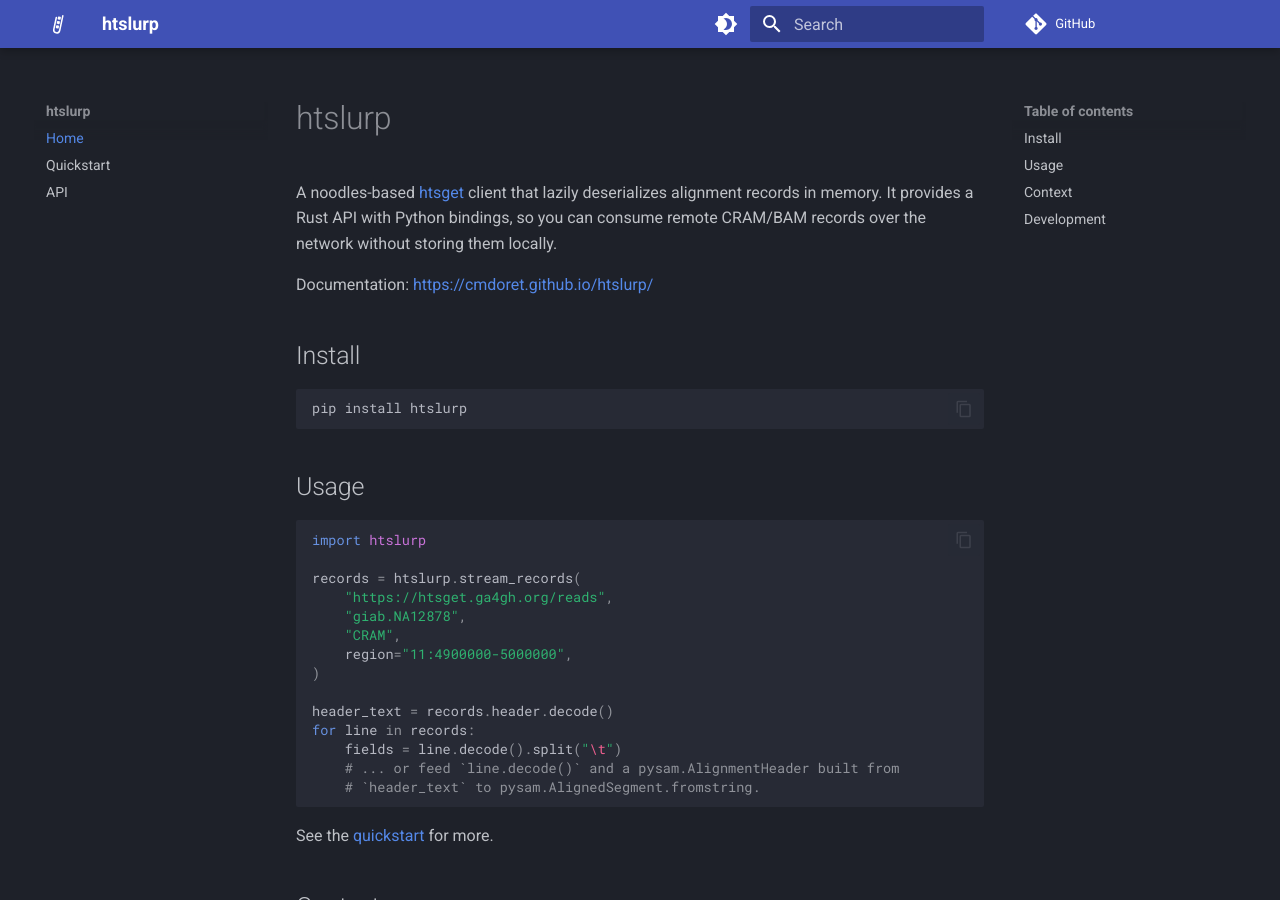
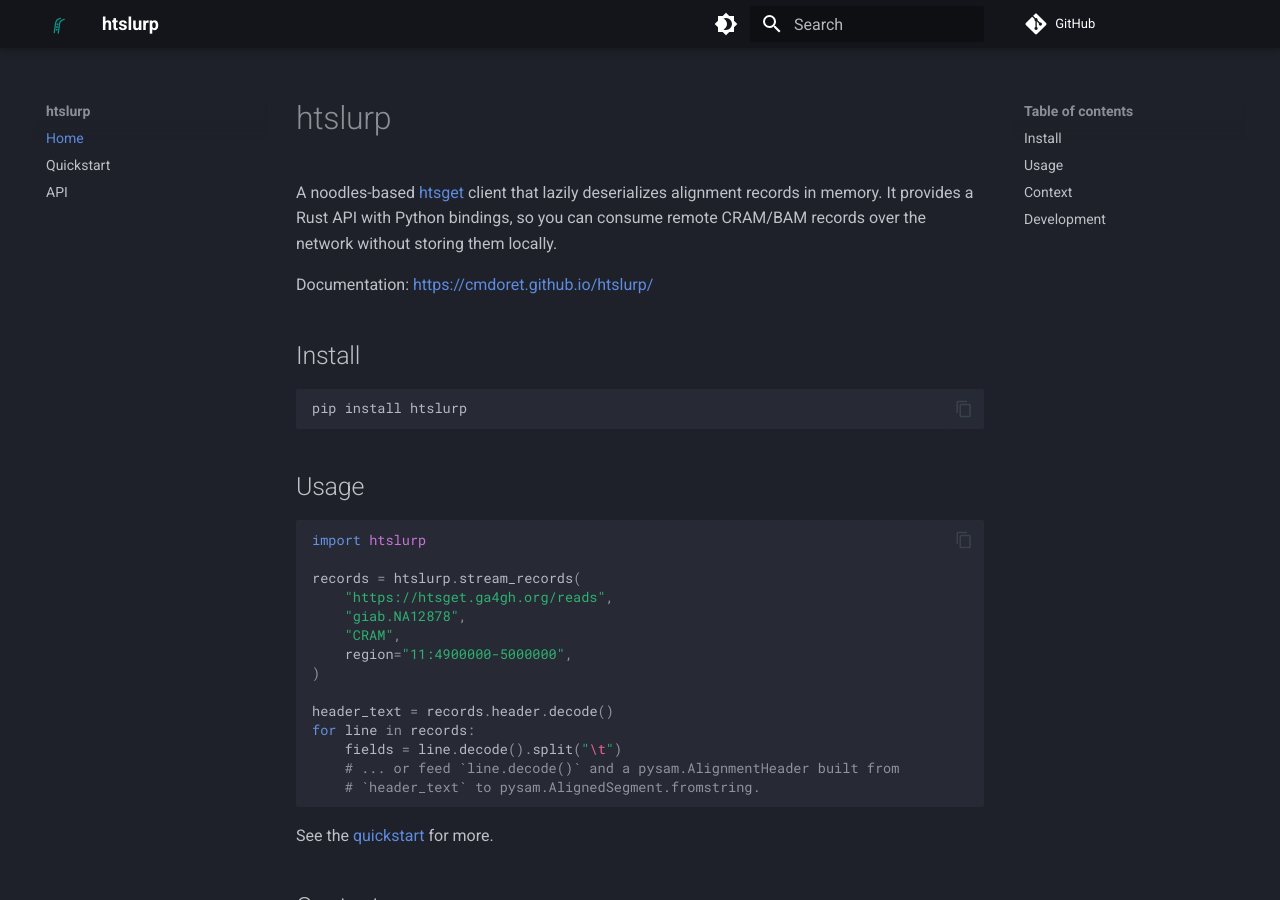
Before and after one commit to cmdoret/htslurp, an MkDocs documentation site: the page built from docs/index.md, in a window 1280 px wide and 900 px high. Built offline with MkDocs 1.6.1 and Material for MkDocs 9.7.7, drawn with Linux system fonts in a browser that asks for light colours; comment, search, counter and statistics services are not loaded.

Commit message:
docs: redesign logo as an angled teal straw, dark header
- Logo: open-ended, bendy (kinked) straw at an angle with small centered
  record blocks rising inside -- reads as a straw, not a test tube/ladder.
- Teal (#0d9488) accent instead of pure white, so it's visible on both
  light and dark backgrounds (e.g. GitHub README in either theme).
- A single teal logo can't be crisp on both white and the old indigo
  header, so set the docs header to primary black + teal accent; the teal
  logo now pops there too and matches the dark-default theme.
- Favicon: white mark on a teal tile (always visible in a browser tab).

Co-Authored-By: Claude Opus 4.8 <noreply@anthropic.com>

```diff
--- a/mkdocs.yml
+++ b/mkdocs.yml
@@ -11,12 +11,17 @@ theme:
     - navigation.sections
     - content.code.copy
   # Dark (slate) first => default; toggle switches to light.
+  # Dark header (primary black) + teal accent so the teal logo stays crisp.
   palette:
     - scheme: slate
+      primary: black
+      accent: teal
       toggle:
         icon: material/brightness-4
         name: Switch to light mode
     - scheme: default
+      primary: black
+      accent: teal
       toggle:
         icon: material/brightness-7
         name: Switch to dark mode
```
Also changed, not shown: docs/assets/favicon.svg, docs/assets/logo.svg.
